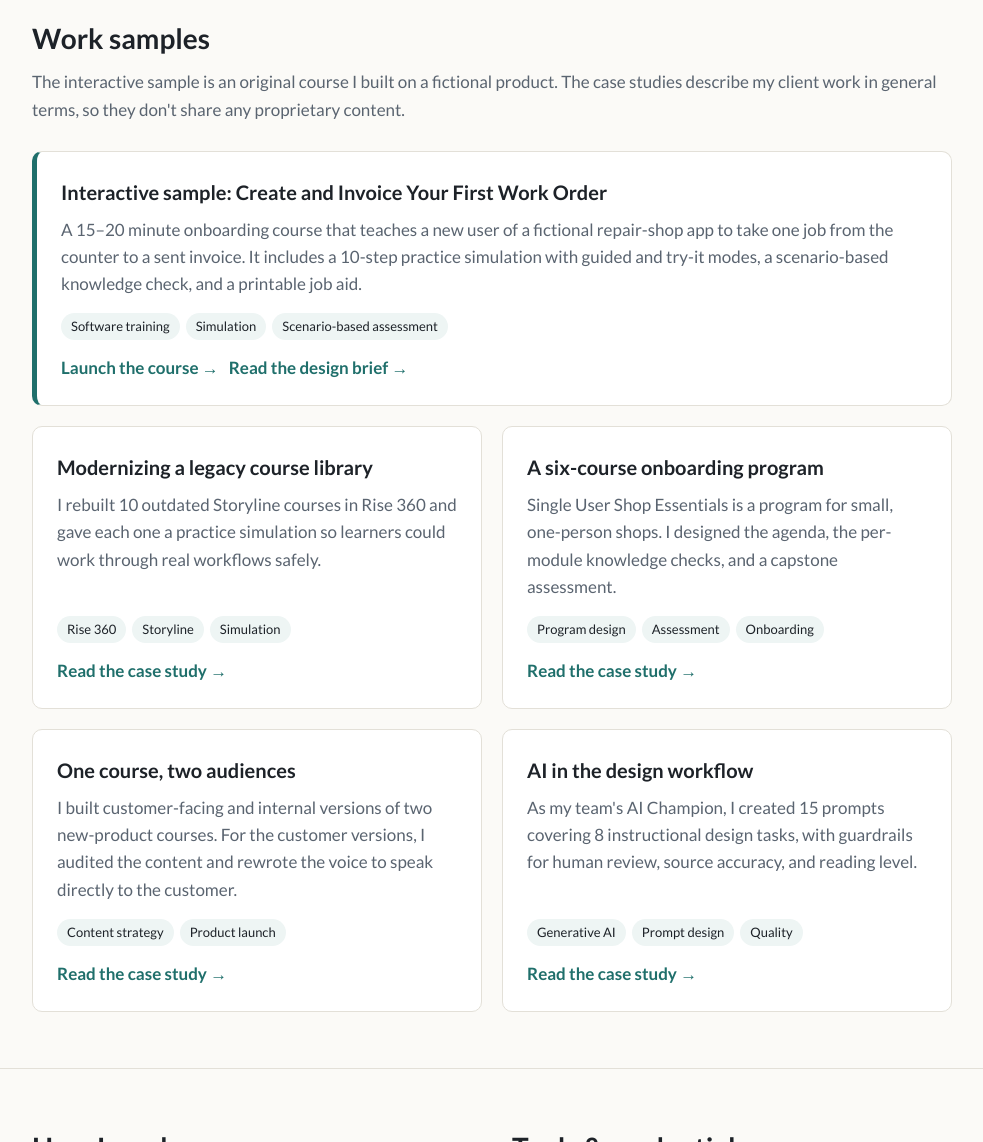
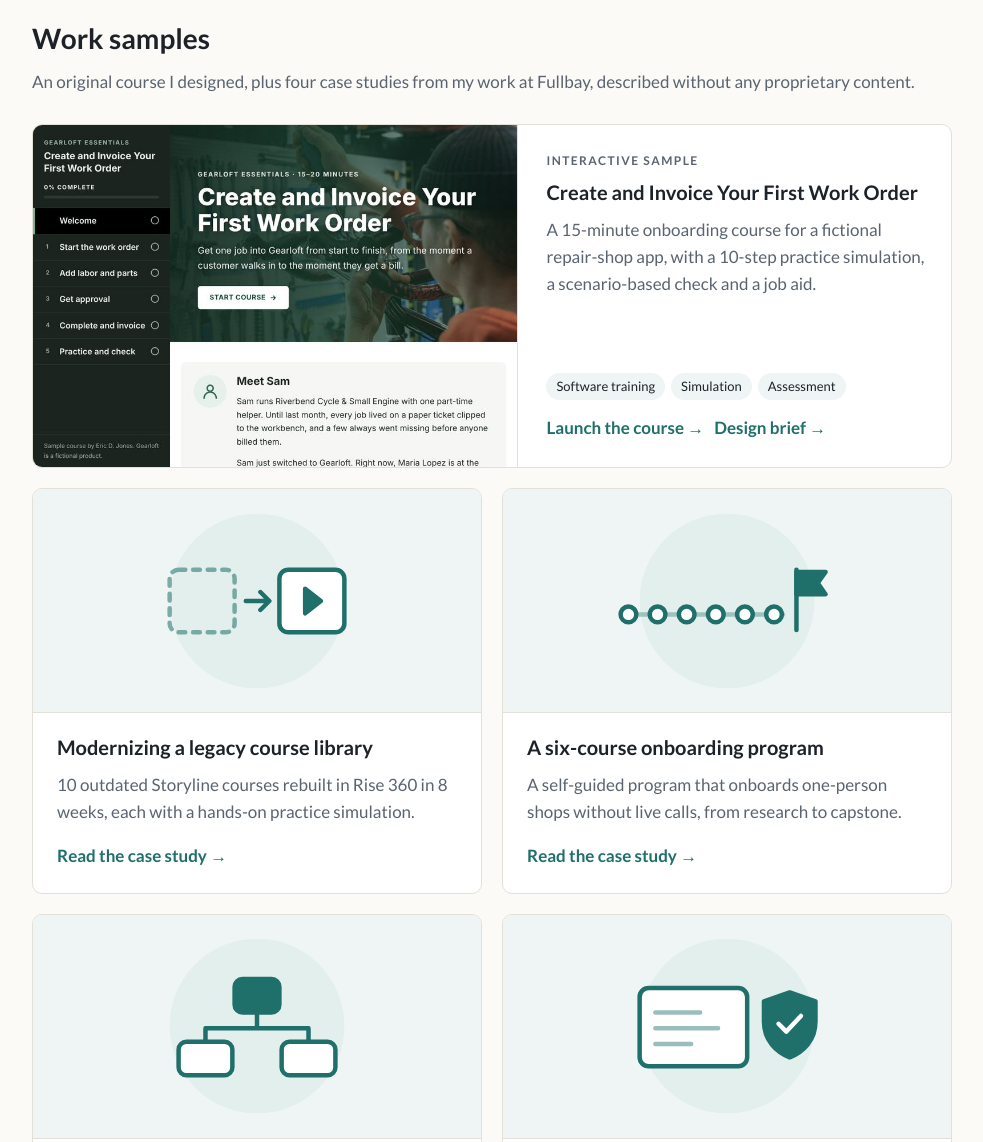
Before and after one commit to ericdavidjones/ericdavidjones.github.io, a plain HTML site: page index.html in a window 1280 px wide. Shown: the part 660-1802 px from the top of the page, without its empty margins (148-1131 px from the left). Drawn offline with Linux system fonts and the light colour scheme.

Commit message:
visuals update

```diff
--- a/index.html
+++ b/index.html
@@ -34,11 +34,20 @@ h2{font-size:28px;margin:0 0 8px}
 .grid{display:grid;grid-template-columns:repeat(2,1fr);gap:20px}
 @media (max-width:700px){.grid{grid-template-columns:1fr}}
 .card{background:var(--surface);border:1px solid var(--line);border-radius:10px;padding:24px;display:flex;flex-direction:column}
-.card.feature{grid-column:1/-1;border-left:5px solid var(--accent)}
+.card.feature{grid-column:1/-1}
 .card h3{margin:0 0 8px;font-size:20px}
 .card p{margin:0 0 16px;color:var(--muted)}
 .tags{display:flex;flex-wrap:wrap;gap:6px;margin-top:auto;padding-bottom:14px}
 .tags span{background:var(--tag);font-size:13px;padding:3px 10px;border-radius:99px}
+.card-media{display:block;margin:-24px -24px 18px;border-radius:10px 10px 0 0;overflow:hidden;aspect-ratio:2/1;background:#eef5f4;border-bottom:1px solid var(--line)}
+.card-media img{width:100%;height:100%;object-fit:cover;display:block;transition:transform .3s}
+.card:hover .card-media img{transform:scale(1.03)}
+.card.feature{display:grid;grid-template-columns:minmax(0,1.2fr) minmax(0,1fr);gap:28px;padding:0;overflow:hidden;align-items:stretch}
+.card.feature .card-media{margin:0;border-radius:0;aspect-ratio:auto;min-height:260px;min-width:0;border-bottom:0;border-right:1px solid var(--line)}
+.card.feature .card-media img{object-position:left top}
+.card.feature .card-body{padding:26px 26px 26px 0;display:flex;flex-direction:column}
+.kicker{text-transform:uppercase;letter-spacing:.12em;font-size:12px;font-weight:700;color:var(--accent);margin:0 0 6px!important}
+@media (max-width:700px){.card.feature{grid-template-columns:1fr;gap:0}.card.feature .card-media{border-right:0;border-bottom:1px solid var(--line);aspect-ratio:16/9;min-height:0}.card.feature .card-body{padding:22px}}
 .card a.more{font-weight:700;text-decoration:none}
 .two{display:grid;grid-template-columns:1fr 1fr;gap:40px}
 @media (max-width:700px){.two{grid-template-columns:1fr}}
@@ -73,36 +82,40 @@ footer{padding:48px 0 64px;color:var(--muted)}
 <section id="work">
   <div class="wrap">
     <h2>Work samples</h2>
-    <p class="sub">The interactive sample is an original course I built on a fictional product. The case studies describe my client work in general terms, so they don't share any proprietary content.</p>
+    <p class="sub">An original course I designed, plus four case studies from my work at Fullbay, described without any proprietary content.</p>
     <div class="grid">
       <article class="card feature">
-        <h3>Interactive sample: Create and Invoice Your First Work Order</h3>
-        <p>A 15–20 minute onboarding course that teaches a new user of a fictional repair-shop app to take one job from the counter to a sent invoice. It includes a 10-step practice simulation with guided and try-it modes, a scenario-based knowledge check, and a printable job aid.</p>
-        <div class="tags"><span>Software training</span><span>Simulation</span><span>Scenario-based assessment</span></div>
-        <span><a class="more" href="sample-course/index.html">Launch the course →</a> &nbsp; <a class="more" href="case-sample-course.html">Read the design brief →</a></span>
+        <a class="card-media" href="sample-course/index.html" tabindex="-1" aria-hidden="true"><img src="images/course-preview.jpg" width="848" height="600" alt=""></a>
+        <div class="card-body">
+          <p class="kicker">Interactive sample</p>
+          <h3>Create and Invoice Your First Work Order</h3>
+          <p>A 15-minute onboarding course for a fictional repair-shop app, with a 10-step practice simulation, a scenario-based check and a job aid.</p>
+          <div class="tags"><span>Software training</span><span>Simulation</span><span>Assessment</span></div>
+          <span><a class="more" href="sample-course/index.html">Launch the course →</a> &nbsp; <a class="more" href="case-sample-course.html">Design brief →</a></span>
+        </div>
       </article>
       <article class="card">
+        <a class="card-media" href="case-library-migration.html" tabindex="-1" aria-hidden="true"><img src="images/card-migration.svg" width="400" height="200" alt=""></a>
         <h3>Modernizing a legacy course library</h3>
-        <p>I rebuilt 10 outdated Storyline courses in Rise 360 and gave each one a practice simulation so learners could work through real workflows safely.</p>
-        <div class="tags"><span>Rise 360</span><span>Storyline</span><span>Simulation</span></div>
+        <p>10 outdated Storyline courses rebuilt in Rise 360 in 8 weeks, each with a hands-on practice simulation.</p>
         <a class="more" href="case-library-migration.html">Read the case study →</a>
       </article>
       <article class="card">
+        <a class="card-media" href="case-onboarding-program.html" tabindex="-1" aria-hidden="true"><img src="images/card-onboarding.svg" width="400" height="200" alt=""></a>
         <h3>A six-course onboarding program</h3>
-        <p>Single User Shop Essentials is a program for small, one-person shops. I designed the agenda, the per-module knowledge checks, and a capstone assessment.</p>
-        <div class="tags"><span>Program design</span><span>Assessment</span><span>Onboarding</span></div>
+        <p>A self-guided program that onboards one-person shops without live calls, from research to capstone.</p>
         <a class="more" href="case-onboarding-program.html">Read the case study →</a>
       </article>
       <article class="card">
+        <a class="card-media" href="case-two-audiences.html" tabindex="-1" aria-hidden="true"><img src="images/card-audiences.svg" width="400" height="200" alt=""></a>
         <h3>One course, two audiences</h3>
-        <p>I built customer-facing and internal versions of two new-product courses. For the customer versions, I audited the content and rewrote the voice to speak directly to the customer.</p>
-        <div class="tags"><span>Content strategy</span><span>Product launch</span></div>
+        <p>Customer and internal versions of new-platform training, built from one shared core.</p>
         <a class="more" href="case-two-audiences.html">Read the case study →</a>
       </article>
       <article class="card">
+        <a class="card-media" href="case-ai-prompts.html" tabindex="-1" aria-hidden="true"><img src="images/card-ai.svg" width="400" height="200" alt=""></a>
         <h3>AI in the design workflow</h3>
-        <p>As my team's AI Champion, I created 15 prompts covering 8 instructional design tasks, with guardrails for human review, source accuracy, and reading level.</p>
-        <div class="tags"><span>Generative AI</span><span>Prompt design</span><span>Quality</span></div>
+        <p>A 15-prompt toolkit with built-in guardrails that gave two designers one consistent voice.</p>
         <a class="more" href="case-ai-prompts.html">Read the case study →</a>
       </article>
     </div>
```
Also changed, not shown: images/card-ai.svg (added), images/card-audiences.svg (added), images/card-migration.svg (added), images/card-onboarding.svg (added), images/course-preview.jpg (added).
